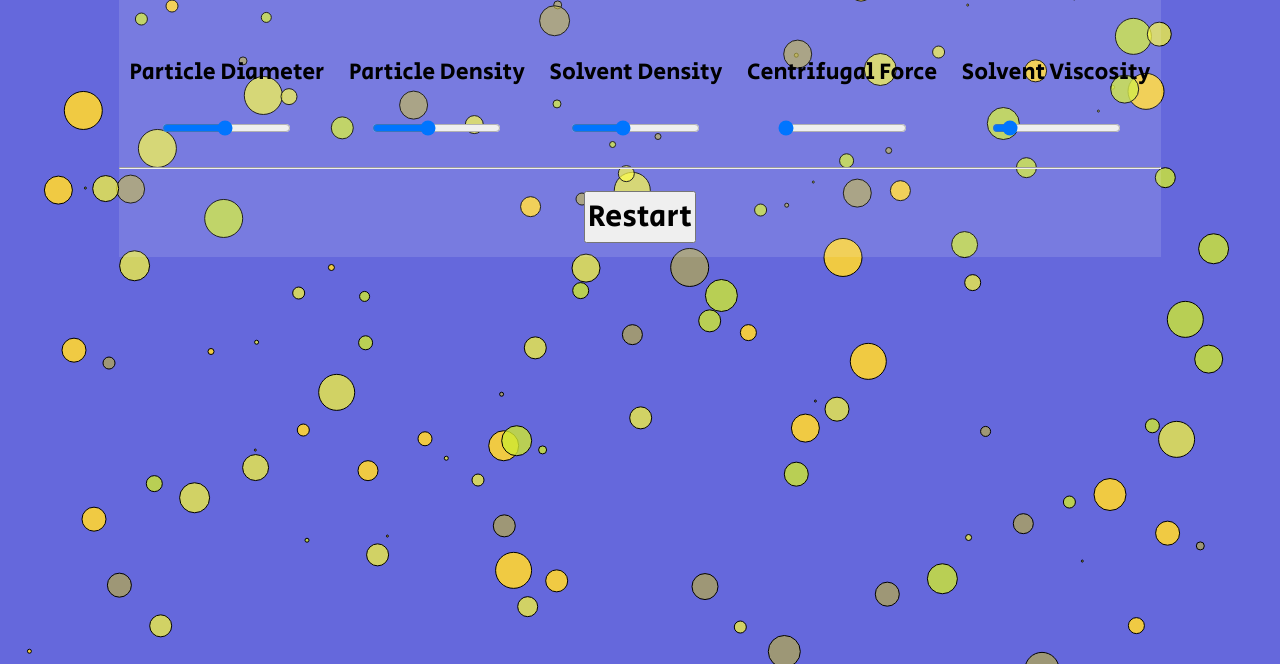
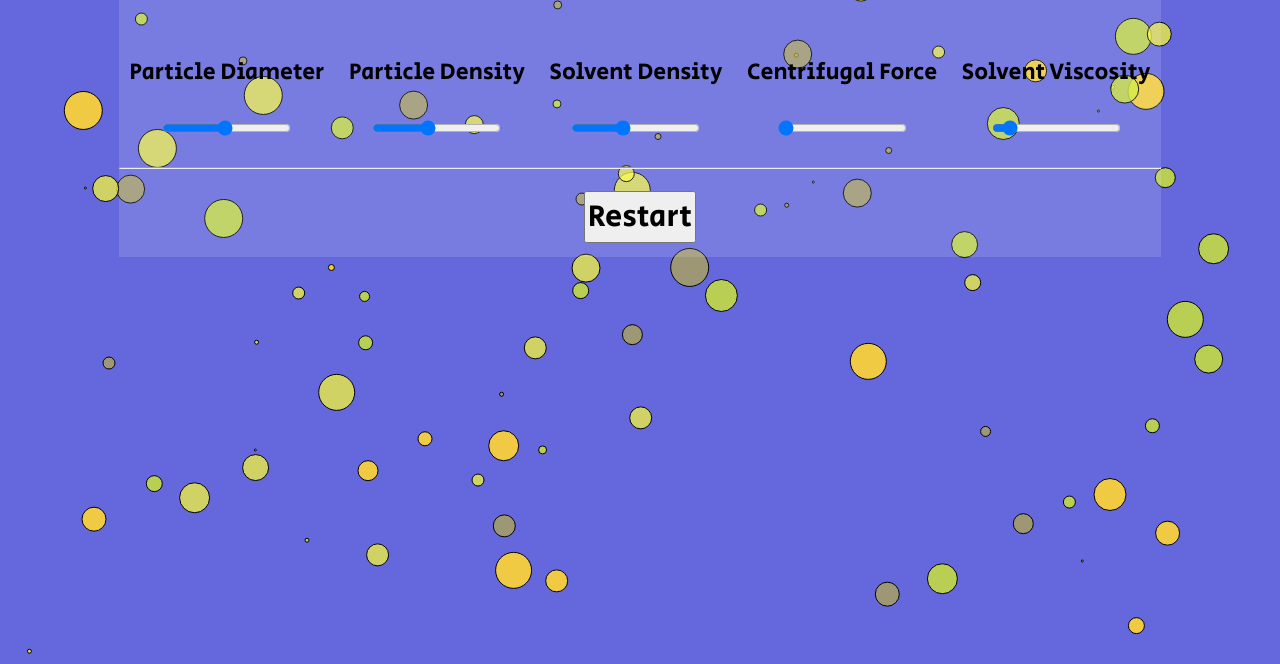
Before and after one commit to edibotopic/stokes-law, a plain HTML site: page index.html in a window 1280 px wide. Shown: the part 136-800 px from the top of the page. Drawn offline with Linux system fonts and the light colour scheme; animation ran at ten frames a second; a web font is replaced by a local one.

Commit message:
proposed fix for lag issue

```diff
--- a/index.html
+++ b/index.html
@@ -13,8 +13,9 @@
 
   <div class="center" id="panel"></div>
 
+  <script src="./scripts/device.js"></script>
   <script src="./scripts/modifiers.js" async></script>
-  <script src="./scripts/sliders.js"></script>
+  <script src="./scripts/sliders.js" defer></script>
   <script src="./scripts/window.js" defer></script>
   <script src="./scripts/stokes.js" defer></script>
   <script src="./scripts/utilities.js" defer></script>
--- /dev/null
+++ b/scripts/device.js
@@ -0,0 +1,16 @@
+// NOTE: interesting that this only works
+// if an even number is returned for n
+
+let n;
+
+const deviceSize = () => {
+
+    onlyEven = Math.round((document.documentElement.clientWidth + document.documentElement.clientHeight)/20);
+
+    if (onlyEven % 2 == 0) {
+        n = onlyEven;
+        console.log(n+" is even right away!")
+    } else {n = onlyEven + 1;
+        console.log(n+" is even after 1 is added!")
+    }
+}
--- a/scripts/main.js
+++ b/scripts/main.js
@@ -1,5 +1,6 @@
 // Initialisation
 function init() {
+  deviceSize()
   ballArray = [];
   SlidersInit();
   ParticlesInit();
@@ -14,7 +15,7 @@ function update() {
 
   // enumerator()
 
-  for (let i = 0; i < ballArray.length; i++) {
+  for (let i = 0; i < n; i++) {
     ballArray[i].update();
   }
 }
--- a/scripts/particles.js
+++ b/scripts/particles.js
@@ -36,13 +36,4 @@ class Ball {
 
 let ball;
 let ballArray;
-let n = 150;
-
-//NOTE: adjust n based on screen size
-// const enumerator = () => {
-// let TotalDimens = canvas.width + canvas.height
-// let NumberFromDimens = TotalDimens/10
-//
-// return n = NumberFromDimens
-// }
-// console.log(n)
+// let n = 150;
--- a/scripts/window.js
+++ b/scripts/window.js
@@ -4,22 +4,17 @@ canvas.id = "canvas";
 const body = document.getElementById("body");
 body.appendChild(canvas);
 const c = canvas.getContext("2d");
-canvas.width = window.innerWidth;
-canvas.height = window.innerHeight;
+canvas.width = document.documentElement.clientWidth;
+canvas.height = document.documentElement.clientHeight;
+
 
 // Resize
 window.addEventListener("resize", () => {
-  canvas.width = window.innerWidth;
-  canvas.height = window.innerHeight;
+  canvas.width = document.documentElement.clientWidth;
+  canvas.height = document.documentElement.clientHeight;
 })
 
 // Listeners
 document.getElementById("restart").addEventListener("click", () => {
   init();
 })
-
-// let TotalDimens = canvas.width + canvas.height
-// let NumberFromDimens = TotalDimens/10
-
-// 1080+1920 = 3000 => 300
-// 480+320 = 700 => 70
```
Also changed, not shown: scripts/modifiers.js (line endings or trailing spaces).
